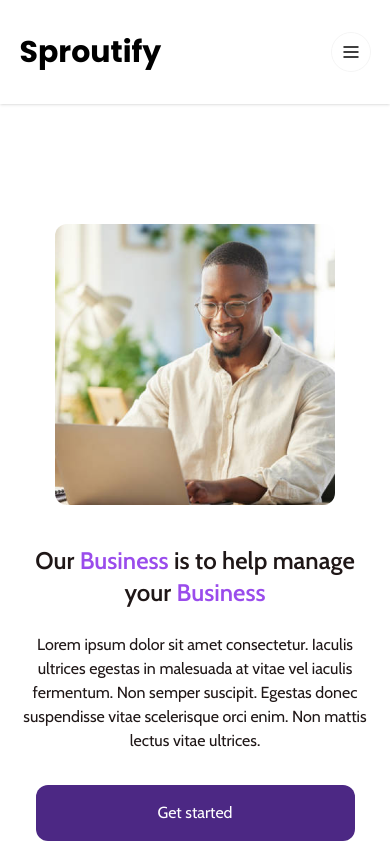
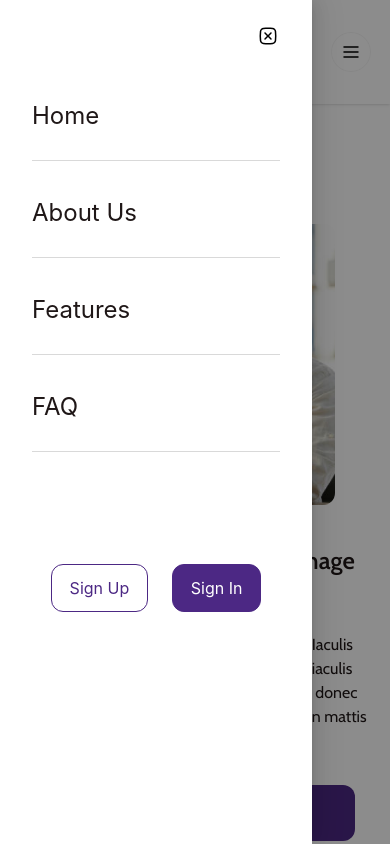
Before and after one commit to CISH-NG/Sproutify, a Next.js app: page / in a window 390 px wide. Both pictures are taken after a click on the button 350 px from the left and 52 px from the top of the page. Shown: the top 844 px of the page. Built offline with nearby package versions, Linux system fonts and the light colour scheme.

Commit message:
Implement hamburger menu

```diff
--- a/package.json
+++ b/package.json
@@ -14,6 +14,7 @@
 		"@types/node": "18.15.5",
 		"@types/react": "18.0.28",
 		"@types/react-dom": "18.0.11",
+		"antd": "^5.4.0",
 		"eslint": "8.36.0",
 		"eslint-config-next": "13.2.4",
 		"next": "13.2.4",
--- /dev/null
+++ b/src/assets/svg/close-mobile.tsx
@@ -0,0 +1,22 @@
+export const CloseMobileIcon = () => {
+	return (
+		<svg
+			width="24"
+			height="24"
+			viewBox="0 0 24 24"
+			fill="none"
+			xmlns="http://www.w3.org/2000/svg"
+		>
+			<path
+				d="M8.46967 8.46948C8.76256 8.17658 9.23744 8.17658 9.53033 8.46948L12 10.9392L14.4697 8.46949C14.7626 8.17659 15.2374 8.17659 15.5303 8.46949C15.8232 8.76238 15.8232 9.23725 15.5303 9.53015L13.0607 11.9998L15.5303 14.4695C15.8232 14.7624 15.8232 15.2372 15.5303 15.5301C15.2374 15.823 14.7626 15.823 14.4697 15.5301L12 13.0605L9.53034 15.5301C9.23744 15.823 8.76257 15.823 8.46968 15.5301C8.17678 15.2373 8.17678 14.7624 8.46968 14.4695L10.9393 11.9998L8.46967 9.53014C8.17678 9.23725 8.17678 8.76237 8.46967 8.46948Z"
+				fill="black"
+			/>
+			<path
+				fill-rule="evenodd"
+				clip-rule="evenodd"
+				d="M7.31673 3.76858C10.4043 3.4235 13.5957 3.4235 16.6832 3.76858C18.5096 3.9727 19.9845 5.41134 20.1994 7.2483C20.5686 10.4052 20.5686 13.5944 20.1994 16.7513C19.9845 18.5883 18.5096 20.0269 16.6832 20.2311C13.5957 20.5761 10.4043 20.5761 7.31673 20.2311C5.49035 20.0269 4.01545 18.5883 3.8006 16.7513C3.43137 13.5944 3.43137 10.4052 3.8006 7.2483C4.01545 5.41134 5.49035 3.9727 7.31673 3.76858ZM16.5166 5.25929C13.5398 4.92659 10.4602 4.92659 7.48334 5.25929C6.33891 5.3872 5.42286 6.29045 5.29045 7.42255C4.93476 10.4637 4.93476 13.5359 5.29045 16.5771C5.42286 17.7092 6.33891 18.6124 7.48334 18.7404C10.4602 19.0731 13.5398 19.0731 16.5166 18.7404C17.6611 18.6124 18.5771 17.7092 18.7095 16.5771C19.0652 13.5359 19.0652 10.4637 18.7095 7.42256C18.5771 6.29045 17.6611 5.3872 16.5166 5.25929Z"
+				fill="black"
+			/>
+		</svg>
+	);
+};
--- a/src/components/Navbar.tsx
+++ b/src/components/Navbar.tsx
@@ -1,8 +1,10 @@
 import Link from 'next/link';
 import Image from 'next/image';
 import { useRouter } from 'next/router';
-
+import { Drawer } from 'antd';
 import hamburgerIcon from '../assets/svg/hamburger.svg';
+import { useState } from 'react';
+import { CloseMobileIcon } from '@/assets/svg/close-mobile';
 
 const MenuItems = [
 	{
@@ -29,6 +31,15 @@ const MenuItems = [
 
 export default function Navbar() {
 	const router = useRouter();
+	const [open, setOpen] = useState(false);
+
+	const showDrawer = () => {
+		setOpen(true);
+	};
+
+	const onClose = () => {
+		setOpen(false);
+	};
 	return (
 		<nav className="bg-white py-8 shadow">
 			<div className="flex items-center justify-between px-[5%] lg:mx-auto 2xl:max-w-screen-2xl 2xl:px-0">
@@ -66,9 +77,53 @@ export default function Navbar() {
 					</Link>
 				</div>
 
-				<button className="xl:hidden ">
+				<button className="xl:hidden" onClick={showDrawer}>
 					<Image src={hamburgerIcon} alt="hamburger menu icon" />
 				</button>
+
+				<Drawer
+					title="Basic Drawer"
+					placement="left"
+					headerStyle={{ display: 'none' }}
+					className="px-2"
+					onClose={onClose}
+					closeIcon={<CloseMobileIcon />}
+					open={open}
+					width={'80vw'}
+				>
+					<div className="mb-4 flex">
+						<button className="ml-auto" onClick={onClose}>
+							<CloseMobileIcon />
+						</button>
+					</div>
+					<ul className="font-sans text-2xl font-normal text-[#1F1717]">
+						{MenuItems.map((item) => (
+							<li key={item.index}>
+								<Link
+									href={item.url}
+									className="flex border-b border-[#D9D9D9] pt-9 pb-7"
+								>
+									{item.label}
+								</Link>
+							</li>
+						))}
+					</ul>
+
+					<div className="mt-28 flex justify-center gap-x-[10%]">
+						<Link
+							href="/signup"
+							className="flex h-12 cursor-pointer items-center rounded-xl border border-purple px-[7%] text-base text-purple"
+						>
+							Sign Up
+						</Link>
+						<Link
+							href="/signin"
+							className="flex h-12 cursor-pointer items-center rounded-xl border border-purple bg-purple px-[7%] text-base text-white"
+						>
+							Sign In
+						</Link>
+					</div>
+				</Drawer>
 			</div>
 		</nav>
 	);
```
Also changed, not shown: 2 other files (tests, documents, lock files or other folders).
